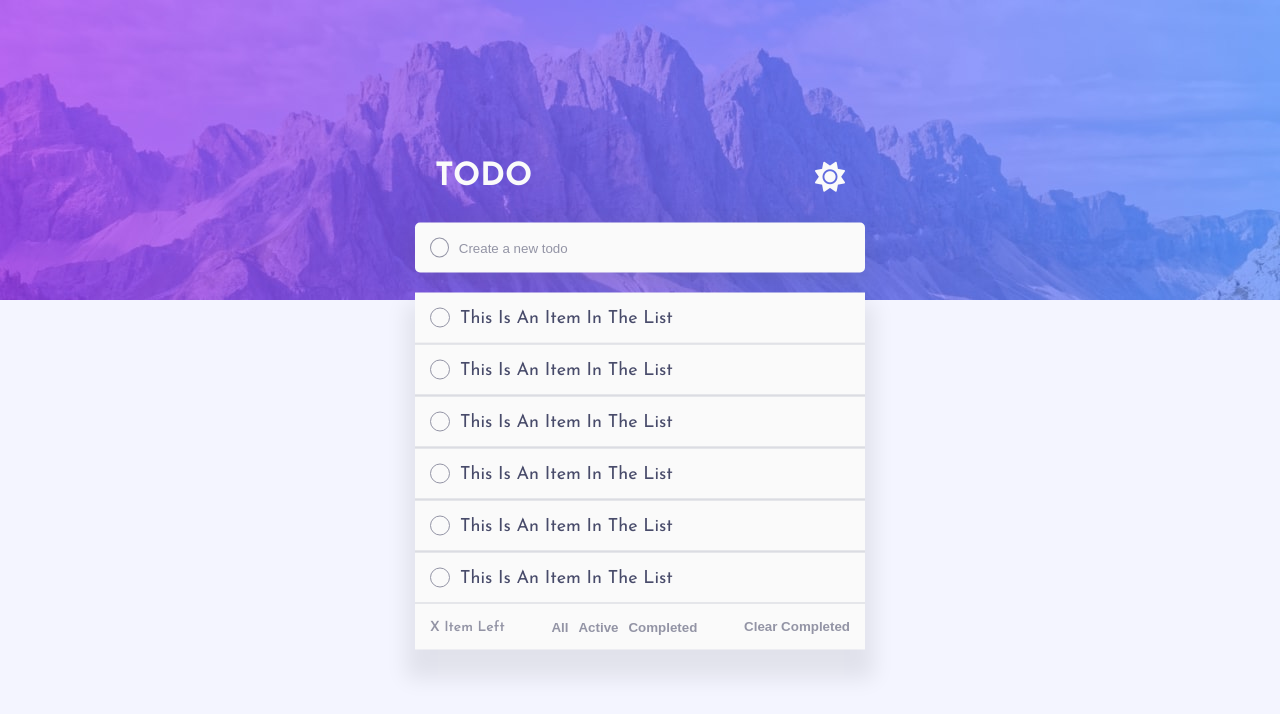
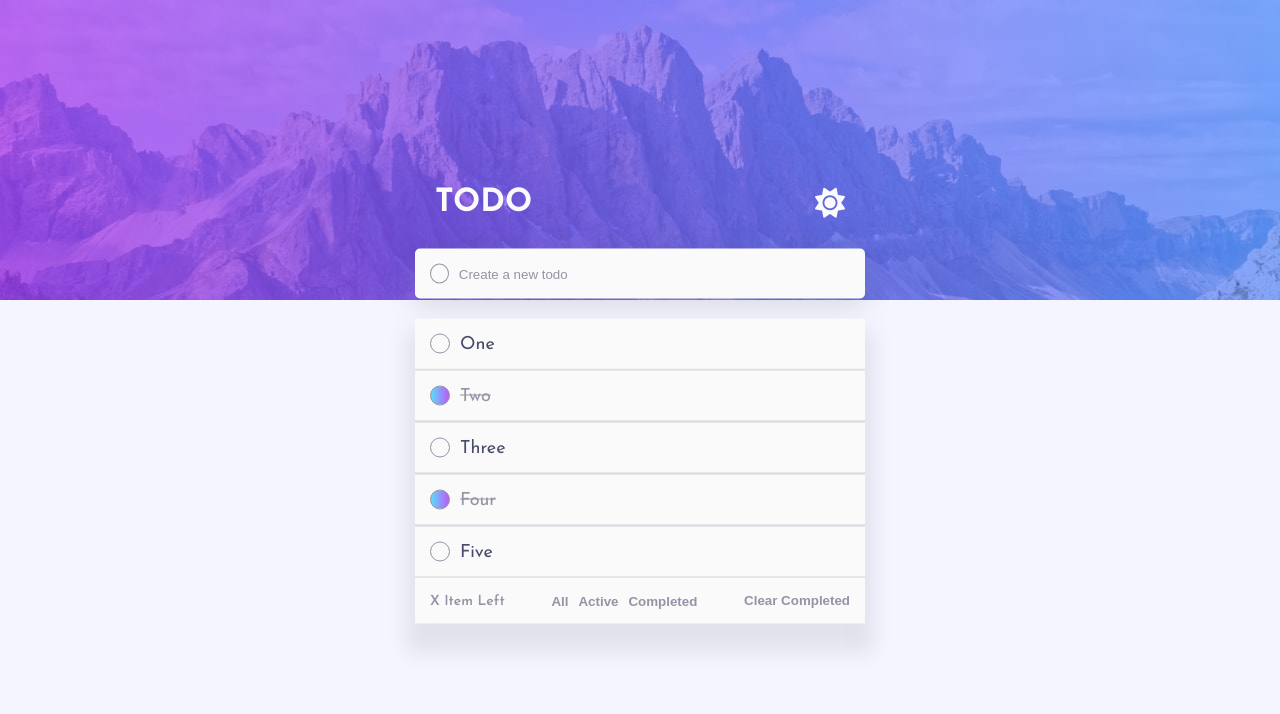
Before and after one commit to mustafa-khaled/Todo-App, a React (Vite) app: page / in a window 1280 px wide. Shown: the top 714 px of the page. Built offline with nearby package versions, Linux system fonts and the light colour scheme.

Commit message:
add new todo and toggle completed functionality

```diff
--- a/src/components/input/Input.jsx
+++ b/src/components/input/Input.jsx
@@ -1,13 +1,39 @@
+import { useState } from "react";
+import { useDispatch } from "react-redux";
+import { addTodo } from "../../redux/todoSlice";
 import styles from "./Input.module.css";
 
 function Input() {
+  const [value, setValue] = useState("");
+  const dispatch = useDispatch();
+
+  function onBlur() {
+    if (!value) return null;
+    dispatch(
+      addTodo({
+        title: value,
+      })
+    );
+    setValue("");
+  }
+  // Trigger  Enter Click
+  function handleKeyDown(e) {
+    if (e.key === "Enter") {
+      onBlur();
+    }
+  }
+
   return (
     <div className={styles.input}>
       <div></div>
       <input
         type="text"
+        value={value}
+        onChange={(e) => setValue(e.target.value)}
         placeholder="Create a new todo"
         className={styles["new-todo"]}
+        onBlur={onBlur}
+        onKeyDown={handleKeyDown}
       />
     </div>
   );
--- a/src/components/todoItem/TodoItem.jsx
+++ b/src/components/todoItem/TodoItem.jsx
@@ -1,10 +1,29 @@
+import { toggleCompleted } from "../../redux/todoSlice";
 import styles from "./TodoItem.module.css";
+import { useDispatch } from "react-redux";
 
-function TodoItem() {
+function TodoItem({ todo }) {
+  const { id, title, completed } = todo;
+  const dispatch = useDispatch();
+
+  function handleCompletedClick() {
+    dispatch(
+      toggleCompleted({
+        id: id,
+        completed: !completed,
+      })
+    );
+  }
+
   return (
-    <div className={styles["todo-item"]}>
-      <div className={styles["checkbox"]}></div>
-      This Is An Item In The List
+    <div
+      className={`${styles["todo-item"]} ${completed ? styles.completed : ""}`}
+      onClick={handleCompletedClick}>
+      <div
+        className={`${styles["checkbox"]} ${
+          completed ? styles.completed : ""
+        }`}></div>
+      {title}
     </div>
   );
 }
--- a/src/components/todoItem/TodoItem.module.css
+++ b/src/components/todoItem/TodoItem.module.css
@@ -7,6 +7,11 @@
   gap: 10px;
   cursor: pointer;
   color: var(--five);
+}
+
+.todo-item.completed {
+  text-decoration: line-through;
+  color: var(--four);
 }
 
 .todo-item:first-of-type {
@@ -27,3 +32,7 @@
   border: 1px solid var(--four);
   cursor: pointer;
 }
+
+.checkbox.completed {
+  background: var(--check-background);
+}
--- a/src/components/todoList/TodoList.jsx
+++ b/src/components/todoList/TodoList.jsx
@@ -1,16 +1,16 @@
-import styles from "./TodoList.module.css";
+import { useSelector } from "react-redux";
 import TodoItem from "../todoItem/TodoItem";
 import ListFooter from "../listFooter/ListFooter";
+import styles from "./TodoList.module.css";
 
 function TodoList() {
+  const todos = useSelector((state) => state.todos);
+
   return (
     <div className={styles["todo-list"]}>
-      <TodoItem />
-      <TodoItem />
-      <TodoItem />
-      <TodoItem />
-      <TodoItem />
-      <TodoItem />
+      {todos?.map((todo) => {
+        return <TodoItem todo={todo} key={todo.id} />;
+      })}
       <ListFooter />
     </div>
   );
--- a/src/index.css
+++ b/src/index.css
@@ -8,7 +8,12 @@
 
 :root {
   --bright-blue: hsl(220, 98%, 61%);
-  --check-background: linear-gradient hsl(192, 100%, 67%) to hsl(280, 87%, 65%);
+
+  --check-background: linear-gradient(
+    90deg,
+    hsl(192, 100%, 67%),
+    hsl(280, 87%, 65%)
+  );
 
   /* ### Light Theme */
   &,
--- a/src/redux/todoSlice.js
+++ b/src/redux/todoSlice.js
@@ -13,14 +13,18 @@ const todoSlice = createSlice({
   reducers: {
     addTodo: (state, action) => {
       const newTodo = {
-        id: new Date.now(),
+        id: Date.now(),
         title: action.payload.title,
         completed: false,
       };
       state.push(newTodo);
     },
+    toggleCompleted: (state, action) => {
+      const index = state.findIndex((todo) => todo.id === action.payload.id);
+      state[index].completed = action.payload.completed;
+    },
   },
 });
 
-export const { addTodo } = todoSlice.actions;
+export const { addTodo, toggleCompleted } = todoSlice.actions;
 export default todoSlice.reducer;
```
